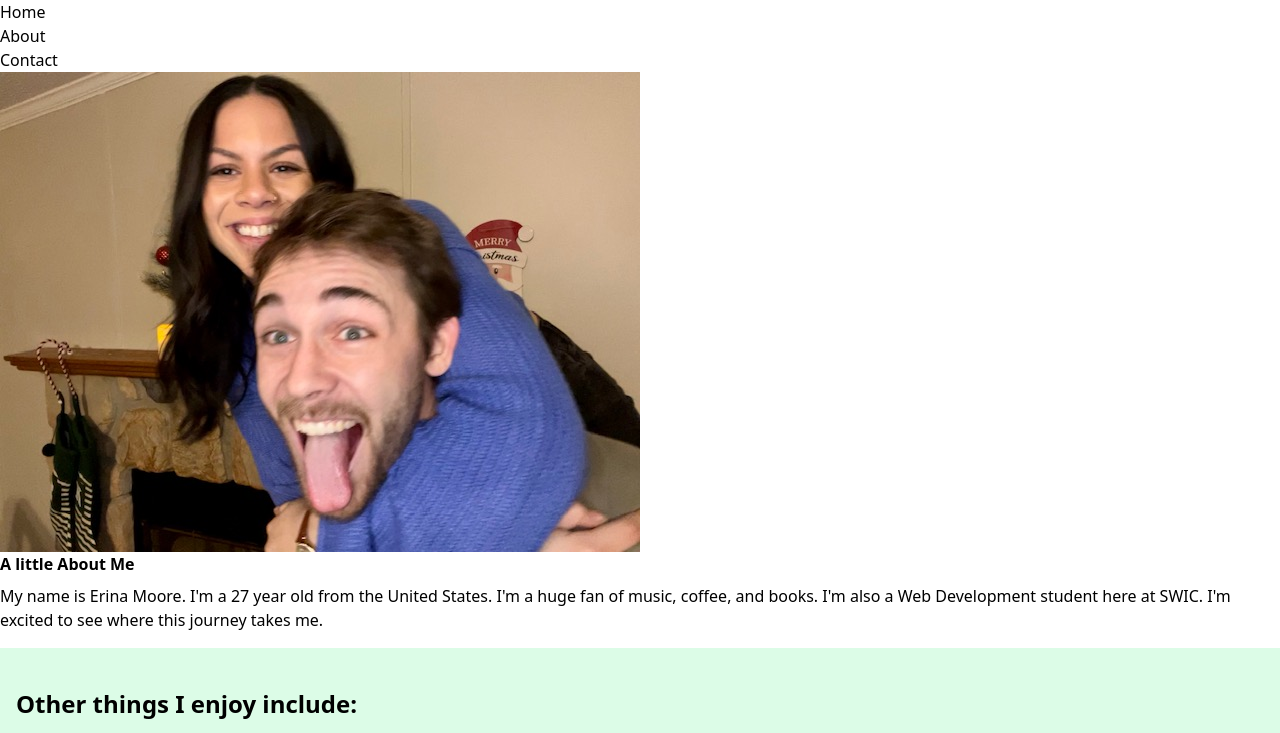
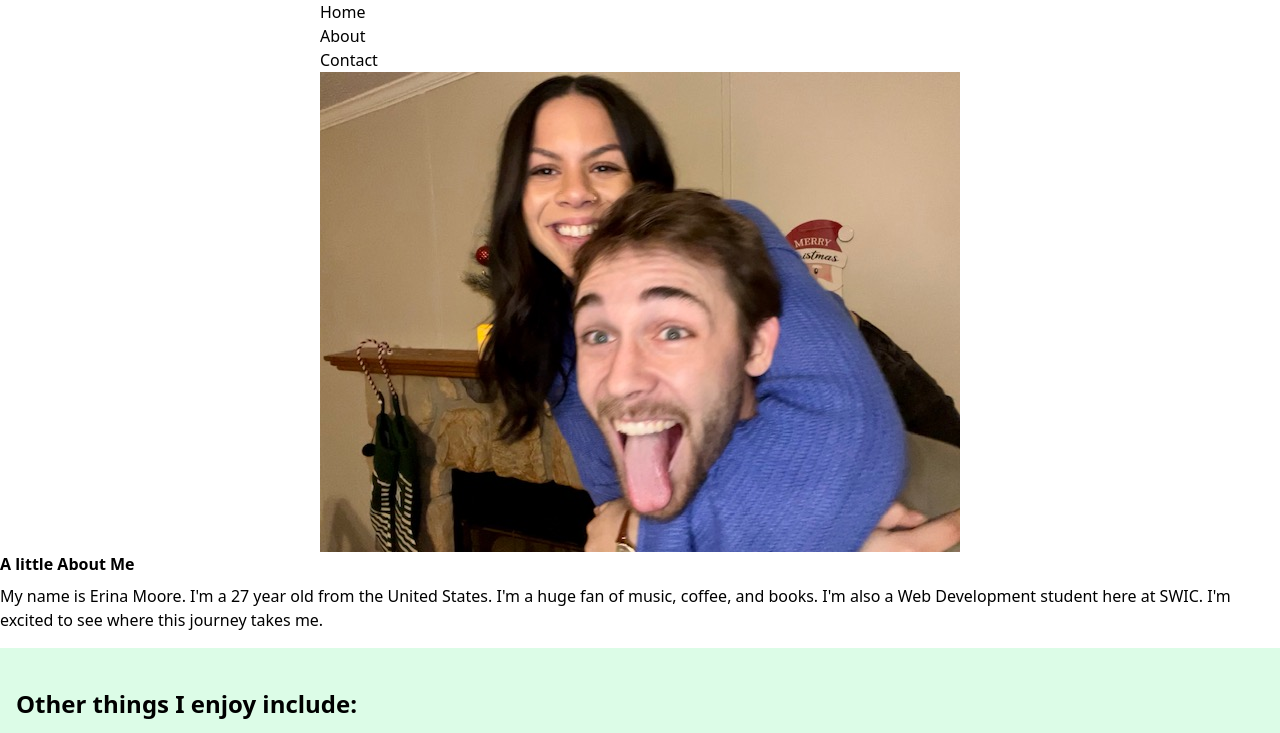
Before and after one commit to SWIC-177/html-css-skills-demo-emoore11, a website built with Vite: page index.html in a window 1280 px wide. Shown: the top 733 px of the page. Built offline with nearby package versions, Linux system fonts and the light colour scheme.

Commit message:
Create flexbox to center content

```diff
--- a/index.html
+++ b/index.html
@@ -7,8 +7,7 @@
     <title>Erina Moore</title>
     <link rel="stylesheet" href="./style.css" />
   </head>
-  <body>
-    <div class="flex-auto">
+  <body class="flex flex-col justify-center items-center min-h-screen">
       <header>
         <nav>
           <ul>
```
